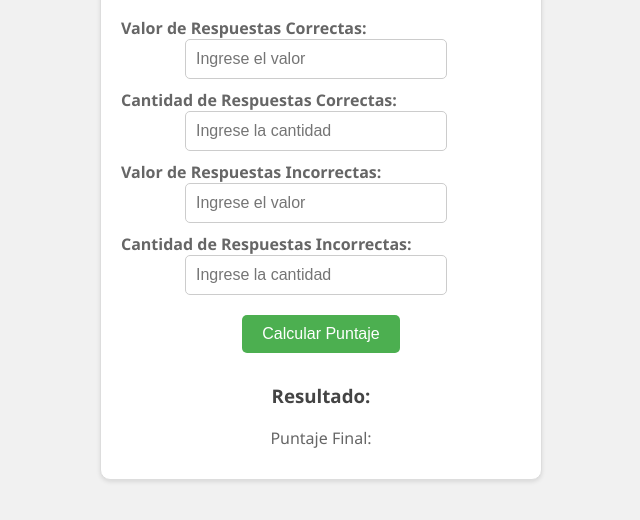
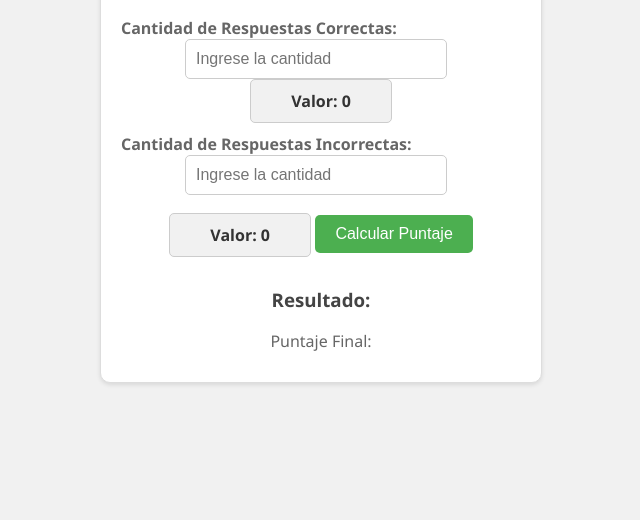
Before and after one commit to jfagundez-uy/calculator, a plain HTML site: page index.html in a window 1280 px wide. Shown: the part 130-650 px from the top of the page, without its empty margins (319-959 px from the left). Drawn offline with Linux system fonts and the light colour scheme.

Commit message:
Update index.html

```diff
--- a/index.html
+++ b/index.html
@@ -92,14 +92,12 @@
 <body>
     <div class="calculator">
         <h2>Calculadora de Puntaje de Examen</h2>
-        <label for="correctValue">Valor de Respuestas Correctas:</label>
-        <input type="number" id="correctValue" placeholder="Ingrese el valor">
         <label for="correctCount">Cantidad de Respuestas Correctas:</label>
         <input type="number" id="correctCount" placeholder="Ingrese la cantidad">
-        <label for="incorrectValue">Valor de Respuestas Incorrectas:</label>
-        <input type="number" id="incorrectValue" placeholder="Ingrese el valor">
+        <span class="value-box" id="correctValue">Valor: 0</span>
         <label for="incorrectCount">Cantidad de Respuestas Incorrectas:</label>
         <input type="number" id="incorrectCount" placeholder="Ingrese la cantidad">
+        <span class="value-box" id="incorrectValue">Valor: 0</span>
         <button onclick="calculateScore()">Calcular Puntaje</button>
         <br>
         <h3>Resultado:</h3>
@@ -108,7 +106,6 @@
 
     <script>
         function calculateScore() {
-
             const correctValue = parseFloat(document.getElementById('correctValue').value);
             const correctCount = parseInt(document.getElementById('correctCount').value);
             const incorrectValue = parseFloat(document.getElementById('incorrectValue').value);
@@ -123,6 +120,8 @@
             }
 
             document.getElementById('finalScore').textContent = finalScore;
+            document.getElementById('correctValue').textContent = `Valor: ${scoreCorrect}`;
+            document.getElementById('incorrectValue').textContent = `Valor: ${scoreIncorrect}`;
         }
     </script>
 </body>
```
